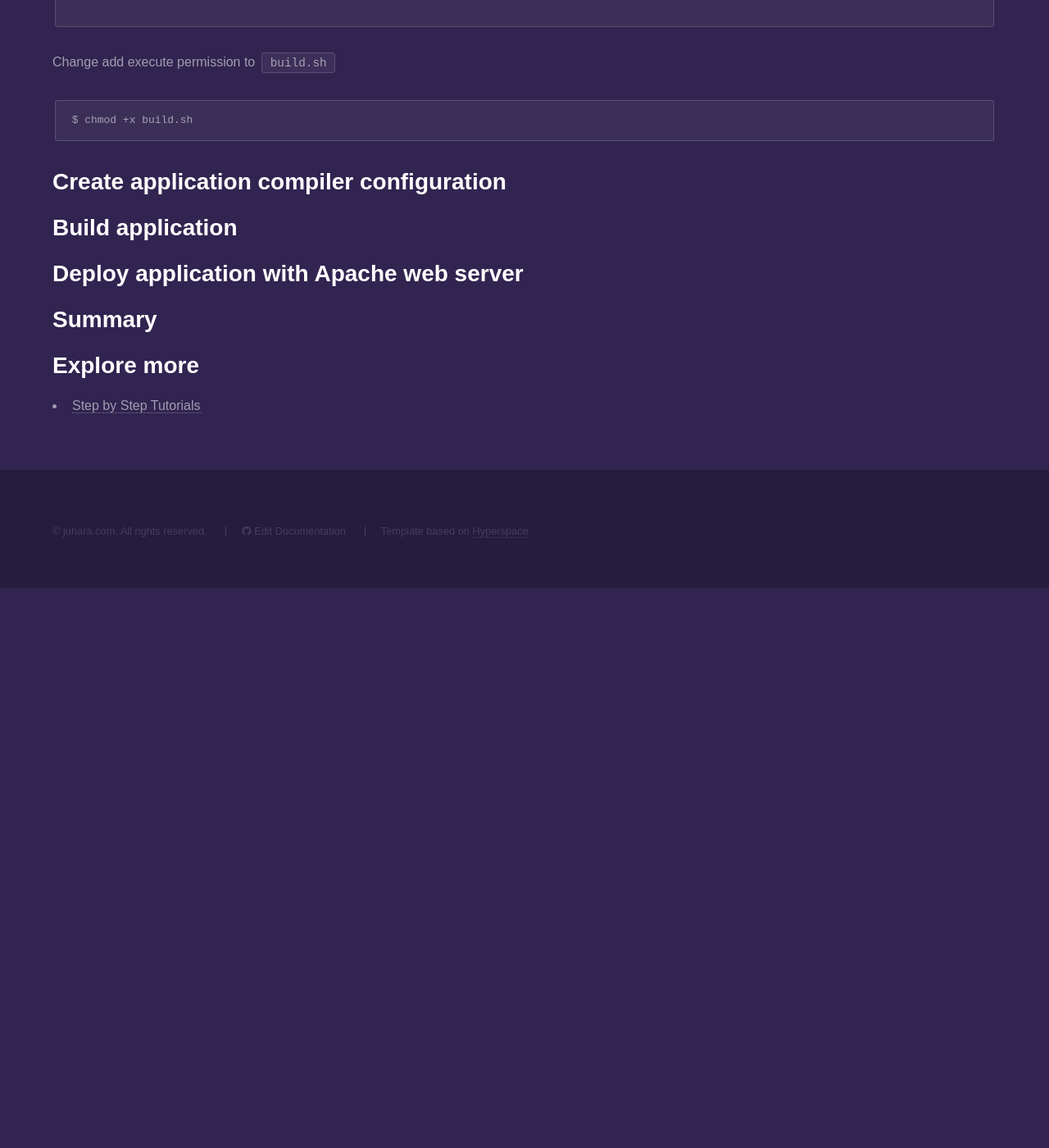
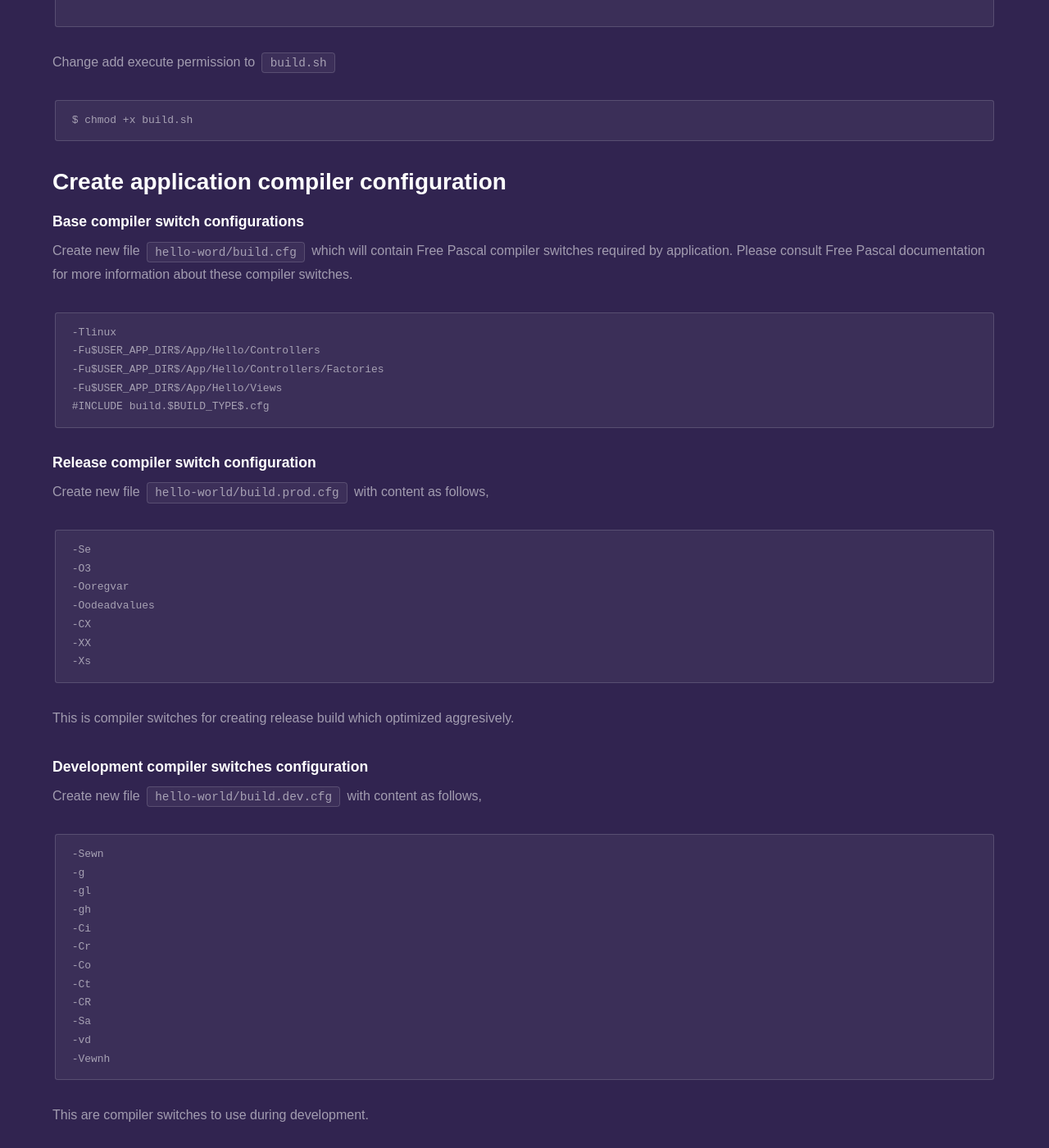
Before and after one commit to fanoframework/fanoframework.github.io, a Jekyll site: the page built from tutorials/hello-world-application/index.md, in a window 1280 px wide and 1400 px high, scrolled down 11524 px. Shown: the whole window at 82% size. Built offline with Jekyll 4.4.1, drawn with Linux system fonts in a browser that asks for light colours; our own code applies the rules of GitHub Pages for plain Markdown files; before the commit the page ends 12241 px from its top, so only the background shows below that; some of the changed text lies outside the part shown.

Commit message:
add content on compiler switches in hello world tutorial

````diff
--- a/tutorials/hello-world-application/index.md
+++ b/tutorials/hello-world-application/index.md
@@ -492,7 +492,75 @@ $ chmod +x build.sh
 
 ## Create application compiler configuration
 
+### Base compiler switch configurations
+
+Create new file `hello-word/build.cfg` which will contain Free Pascal compiler switches required by application. Please consult Free Pascal documentation for
+more information about these compiler switches.
+
+```
+-Tlinux
+-Fu$USER_APP_DIR$/App/Hello/Controllers
+-Fu$USER_APP_DIR$/App/Hello/Controllers/Factories
+-Fu$USER_APP_DIR$/App/Hello/Views
+#INCLUDE build.$BUILD_TYPE$.cfg
+```
+
+### Release compiler switch configuration
+
+Create new file `hello-world/build.prod.cfg` with content as follows,
+
+```
+-Se
+-O3
+-Ooregvar
+-Oodeadvalues
+-CX
+-XX
+-Xs
+```
+
+This is compiler switches for creating release build which optimized aggresively.
+
+### Development compiler switches configuration
+
+Create new file `hello-world/build.dev.cfg` with content as follows,
+
+```
+-Sewn
+-g
+-gl
+-gh
+-Ci
+-Cr
+-Co
+-Ct
+-CR
+-Sa
+-vd
+-Vewnh
+```
+
+This are compiler switches to use during development.
+
 ## Build application
+
+To build application for production build, run
+
+```
+$ ./build.sh
+```
+
+or
+
+```
+$ BUILD_TYPE=prod ./build.sh
+```
+
+To build application for development build, run
+
+```
+$ BUILD_TYPE=dev ./build.sh
+```
 
 ## Deploy application with Apache web server
 
````
